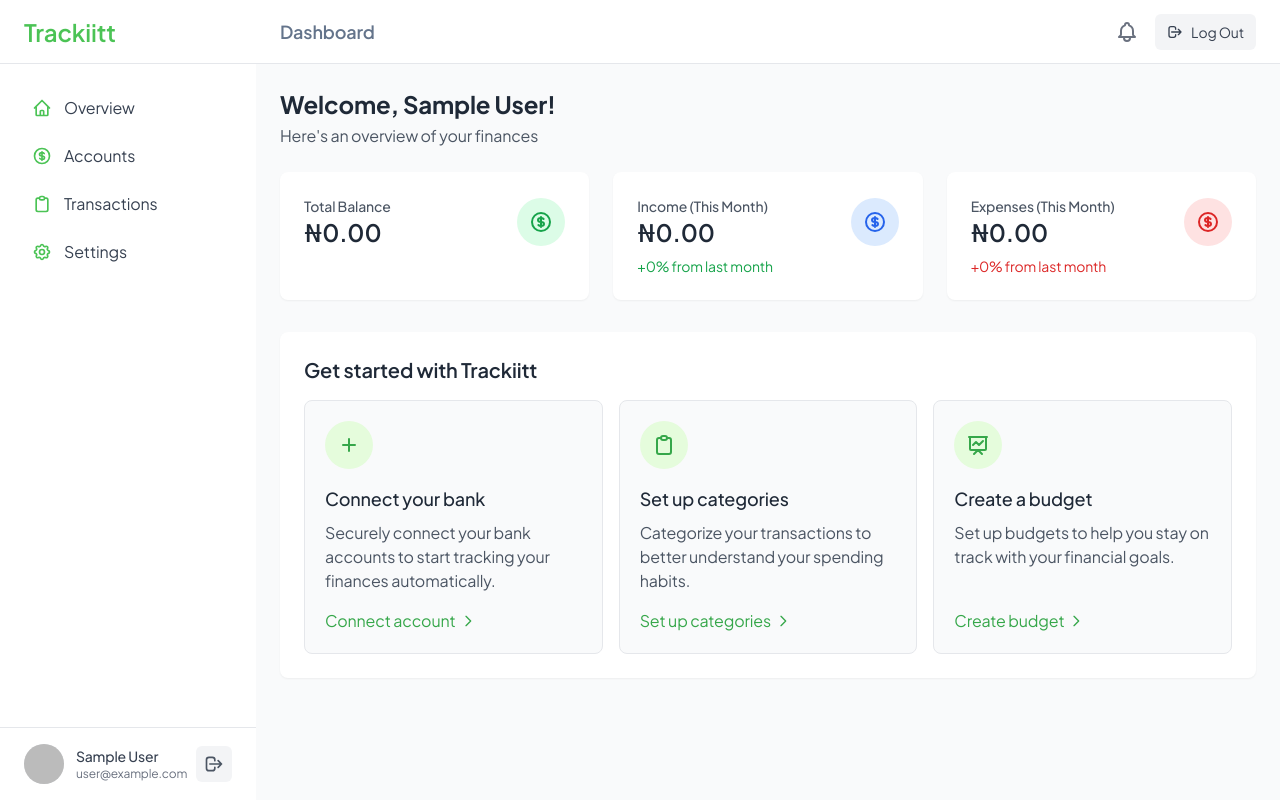
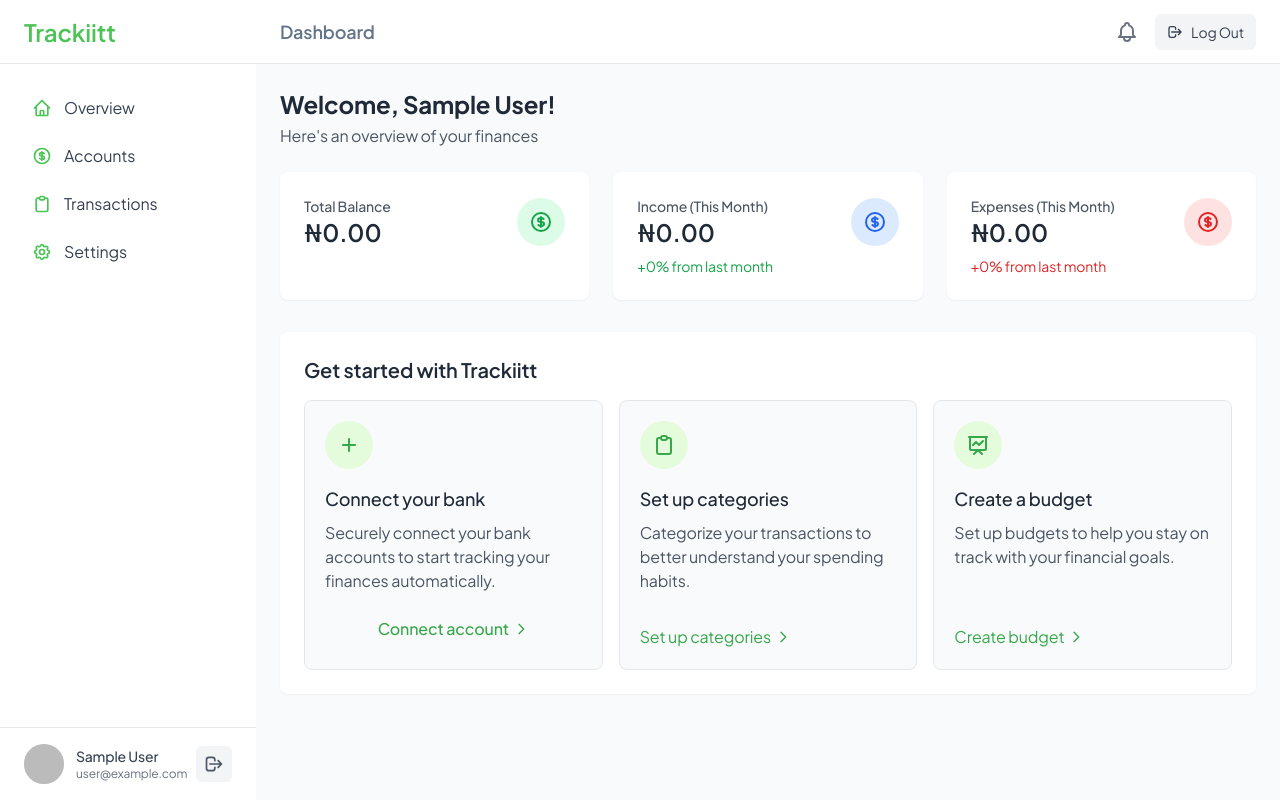
Before and after one commit to trackit-official/trackit_web, a Next.js app: page /dashboard in a window 1280 px wide. Built offline with nearby package versions, Linux system fonts and the light colour scheme; no server answers; sample sign-in values are in the browser's storage.

Commit message:
Feature: push the mono connect

```diff
--- a/src/app/dashboard/page.tsx
+++ b/src/app/dashboard/page.tsx
@@ -2,9 +2,61 @@
 
 import { useSession } from "next-auth/react";
 import Link from "next/link";
+import Connect from "@mono.co/connect.js";
+import { useState, useCallback } from "react"; // Added useState and useCallback
+import { monoPublicKey } from "@/config/monoConfig"; // Import monoPublicKey
 
 export default function DashboardPage() {
   const { data: session } = useSession();
+  // const [scriptLoaded, setScriptLoaded] = useState(false); // Script loaded state if needed for onLoad callback
+
+  const openMonoWidget = useCallback(async () => {
+    if (!monoPublicKey) {
+      console.error(
+        "Mono public key is not configured. Please check your environment variables."
+      );
+      // Optionally, display a user-friendly error message here (e.g., using a toast notification)
+      return;
+    }
+
+    try {
+      const MonoConnect = (await import("@mono.co/connect.js")).default;
+
+      const monoInstance = new MonoConnect({
+        key: monoPublicKey,
+        onClose: () => console.log("Mono Widget closed"),
+        onLoad: () => {
+          console.log("Mono Widget loaded successfully");
+        },
+        onSuccess: async ({ code }: { code: string }): Promise<void> => {
+          console.log(`Linked successfully, authorization code: ${code}`);
+          // TODO: Send the code to your backend to exchange it for an account ID
+          // try {
+          //   const response = await fetch('/api/mono/exchange-token', {
+          //     method: 'POST',
+          //     headers: { 'Content-Type': 'application/json' },
+          //     body: JSON.stringify({ public_token: code }),
+          //   });
+          //   const data = await response.json();
+          //   if (response.ok) {
+          //     console.log("Token exchanged successfully:", data);
+          //     // Trigger a data refresh or update UI
+          //   } else {
+          //     console.error("Failed to exchange token:", data.error);
+          //   }
+          // } catch (error) {
+          //   console.error("Error exchanging token:", error);
+          // }
+        },
+      });
+
+      monoInstance.setup();
+      monoInstance.open();
+    } catch (error) {
+      console.error("Failed to initialize or open Mono widget:", error);
+      // Optionally, display a user-friendly error message here
+    }
+  }, []);
 
   return (
     <div>
@@ -144,9 +196,10 @@
               Securely connect your bank accounts to start tracking your
               finances automatically.
             </p>
-            <Link
-              href="/dashboard/accounts/connect"
-              className="mt-auto inline-flex items-center text-primary-600 hover:underline dark:text-primary-400"
+            <button
+              type="button" // Explicitly set type to button
+              onClick={openMonoWidget}
+              className="mt-auto inline-flex items-center justify-center text-primary-600 hover:underline dark:text-primary-400 font-medium py-2 px-4 rounded-lg hover:bg-primary-50 dark:hover:bg-primary-900/40 focus:outline-none focus:ring-2 focus:ring-primary-500 focus:ring-offset-2 dark:focus:ring-offset-gray-800 transition-colors duration-150"
             >
               Connect account
               <svg
@@ -163,7 +216,7 @@
                   d="M9 5l7 7-7 7"
                 />
               </svg>
-            </Link>
+            </button>
           </div>
 
           <div className="flex flex-col rounded-lg border border-gray-200 bg-gray-50 p-5 dark:border-gray-700 dark:bg-gray-800/50">
```
Also changed, not shown: 1 other file (tests, documents, lock files or other folders).
